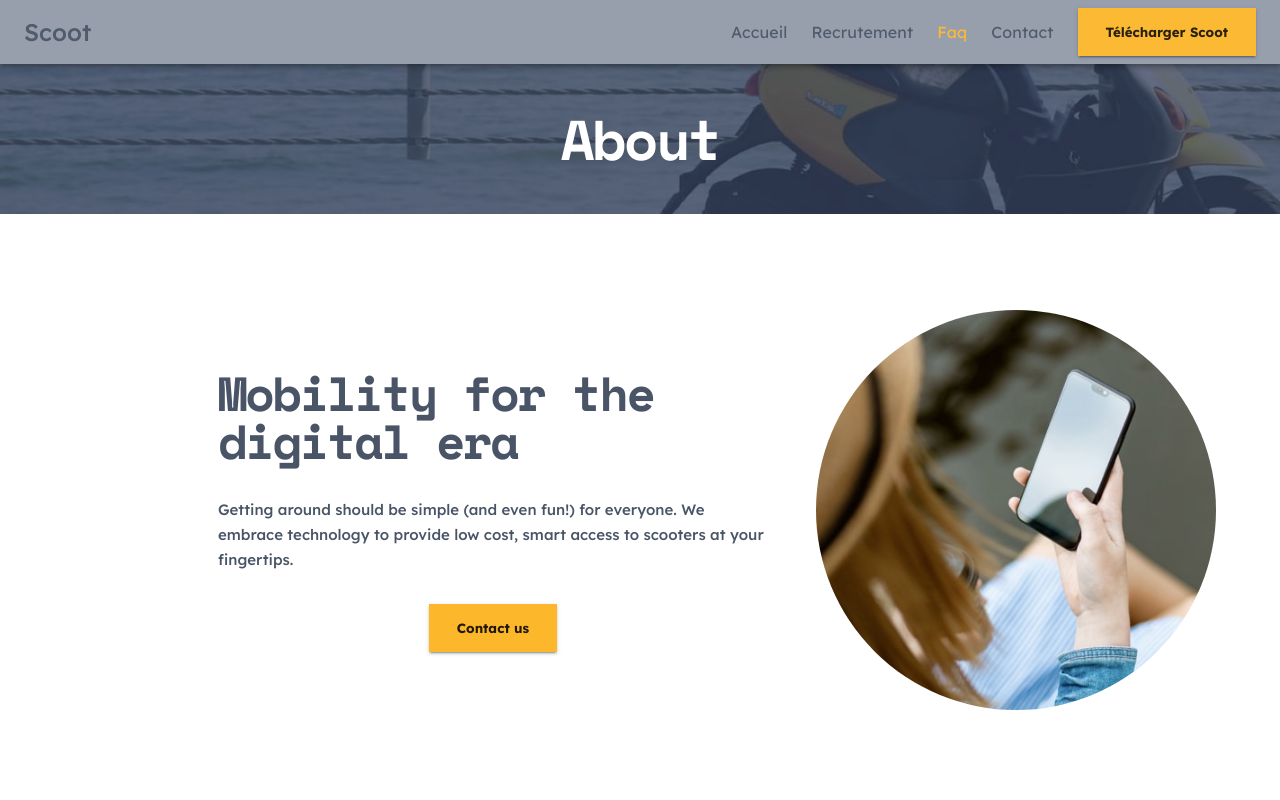
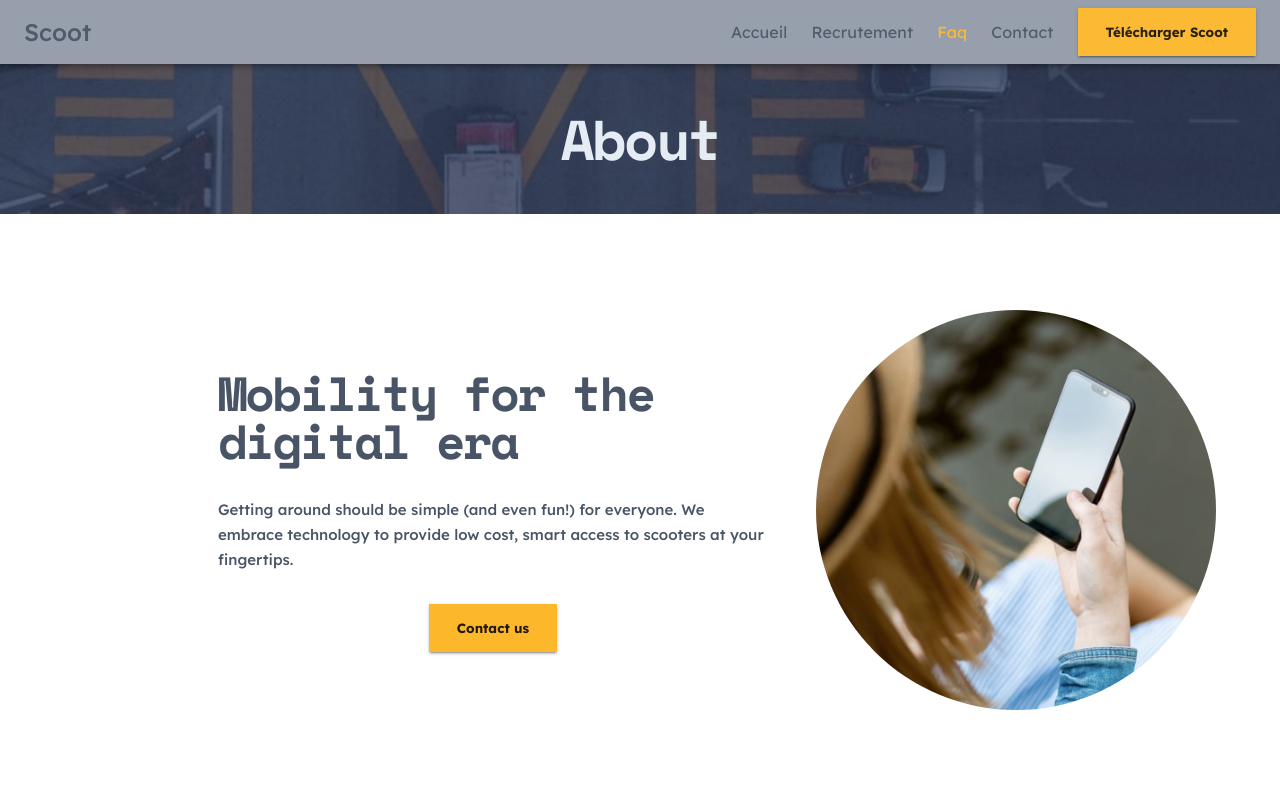
Before and after one commit to Belkross/scoot-website, a Gatsby site: page /faq in a window 1280 px wide. Shown: the top 800 px of the page. Built offline with nearby package versions, Linux system fonts and the light colour scheme; Gatsby itself is replaced by a stand-in of ours.

Commit message:
component PageHeader: increase quality of background image

```diff
--- a/src/components/PageHeader.js
+++ b/src/components/PageHeader.js
@@ -36,5 +36,5 @@ const sx_typography = {
   gridArea: "1/1",
   position: "relative",
   placeItems: "center",
-  color: "background.default"
+  color: "primary.light"
 };
--- a/src/content/content.yaml
+++ b/src/content/content.yaml
@@ -83,10 +83,11 @@ page_index:
         illustration: ../assets/images/payments.jpg
         illustration_alt:
           un portefeuille contenant des billets et des cartes de crédit
+
 PageRecrutement:
   header:
     title: Recrutement
-    illustration: ../assets/images/home-hero-desktop.jpg
+    illustration: ../assets/images/careers-locations-hero-desktop.jpg
     illustration_alt: ""
   section1:
     title: Care to join our mission?
@@ -145,10 +146,11 @@ PageRecrutement:
       title: UX Analyst
       location: London, United Kingdom
       button: Postuler
+
 page_about:
   header:
     title: About
-    illustration: ../assets/images/home-hero-desktop.jpg
+    illustration: ../assets/images/about-hero-desktop.jpg
     illustration_alt: ""
   section1:
     article1:
--- a/src/pages/faq.js
+++ b/src/pages/faq.js
@@ -28,7 +28,7 @@ export const query = graphql`
           title
           illustration {
             childImageSharp {
-              gatsbyImageData
+              gatsbyImageData(quality: 100)
             }
           }
           illustration_alt
--- a/src/pages/recrutement.js
+++ b/src/pages/recrutement.js
@@ -11,11 +11,11 @@ function PageRecrutement({ data }) {
   const { PageRecrutement: content } = data.contentYaml;
   return (
     <Layout>
-      <PageHeader content={content.header}/>
+      <PageHeader content={content.header} />
       <Container component="main">
-        <Section1 content={content.section1} />
         <Section2 content={content.section2} />
         <Section3 content={content.section3} />
+        <Section1 content={content.section1} />
       </Container>
     </Layout>
   );
@@ -31,7 +31,7 @@ export const query = graphql`
           title
           illustration {
             childImageSharp {
-              gatsbyImageData
+              gatsbyImageData(quality: 100)
             }
           }
         }
```
